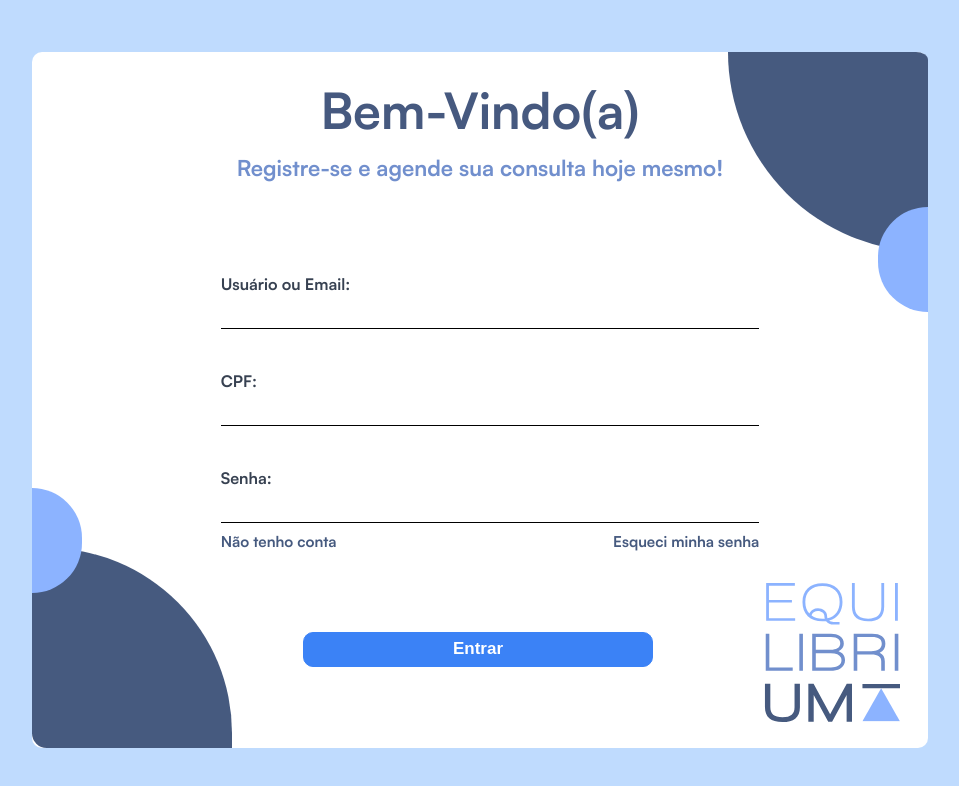
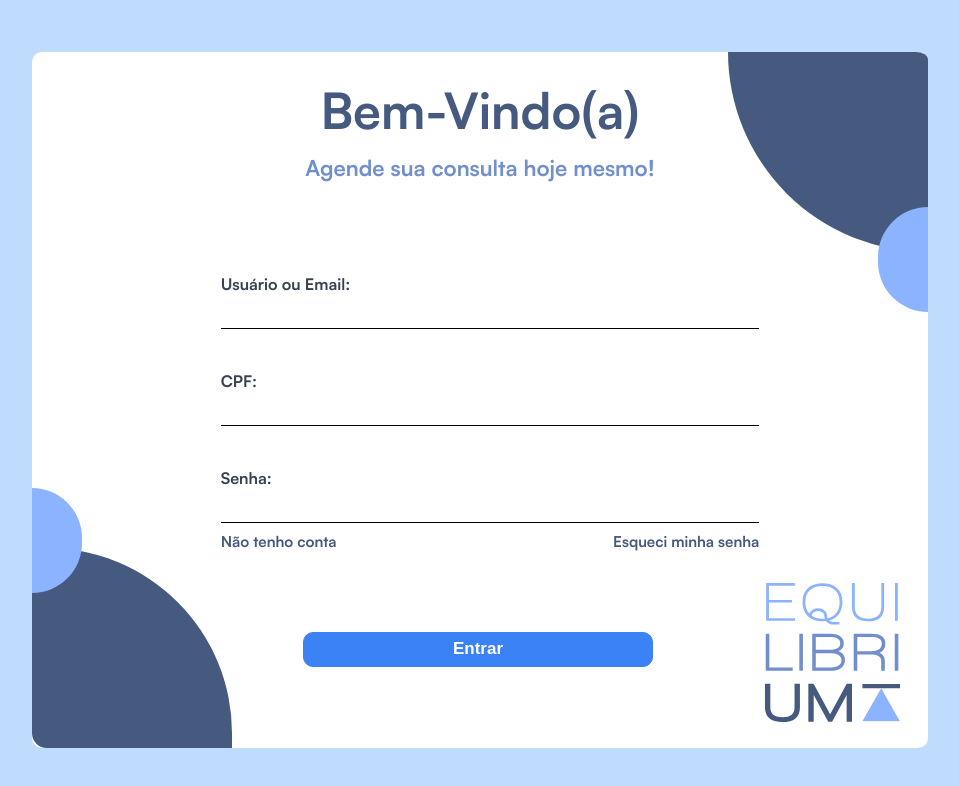
Before and after one commit to ChHenrique/equilibrium, a React (Vite) app in the folder frontend/: page /login_psi in a window 1280 px wide. Shown: the top 786 px of the page, without its empty margins (160-1119 px from the left). Built offline with nearby package versions, Linux system fonts and the light colour scheme.

Commit message:
update header

```diff
--- a/frontend/src/pages/Logins/Login.pc/sections/header.jsx
+++ b/frontend/src/pages/Logins/Login.pc/sections/header.jsx
@@ -4,7 +4,7 @@ export function Header() {
     return (
         <header className='justify-center flex flex-col items-center text-center mt-5 '>
             <h1 className='text-[#46597F] font-satoshi-bold text-[50px] text-center mt-0'> Bem-Vindo(a) </h1>
-            <h3 className='text-[#718FCD] font-satoshi-bold text-[22px] text-center mt-1'>Registre-se e agende sua consulta hoje mesmo!</h3>
+            <h3 className='text-[#718FCD] font-satoshi-bold text-[22px] text-center mt-1'>Agende sua consulta hoje mesmo!</h3>
         </header>
     )
 }
--- a/frontend/src/pages/Logins/Login.psi/sections/header.jsx
+++ b/frontend/src/pages/Logins/Login.psi/sections/header.jsx
@@ -4,7 +4,7 @@ export function Header() {
     return (
         <header className='justify-center flex flex-col items-center text-center mt-5 '>
             <h1 className='text-[#46597F] font-satoshi-bold text-[50px] text-center mt-0'> Bem-Vindo(a) </h1>
-            <h3 className='text-[#718FCD] font-satoshi-bold text-[22px] text-center mt-1'>Registre-se e agende sua consulta hoje mesmo!</h3>
+            <h3 className='text-[#718FCD] font-satoshi-bold text-[22px] text-center mt-1'>Agende sua consulta hoje mesmo!</h3>
         </header>
     )
 }
```
